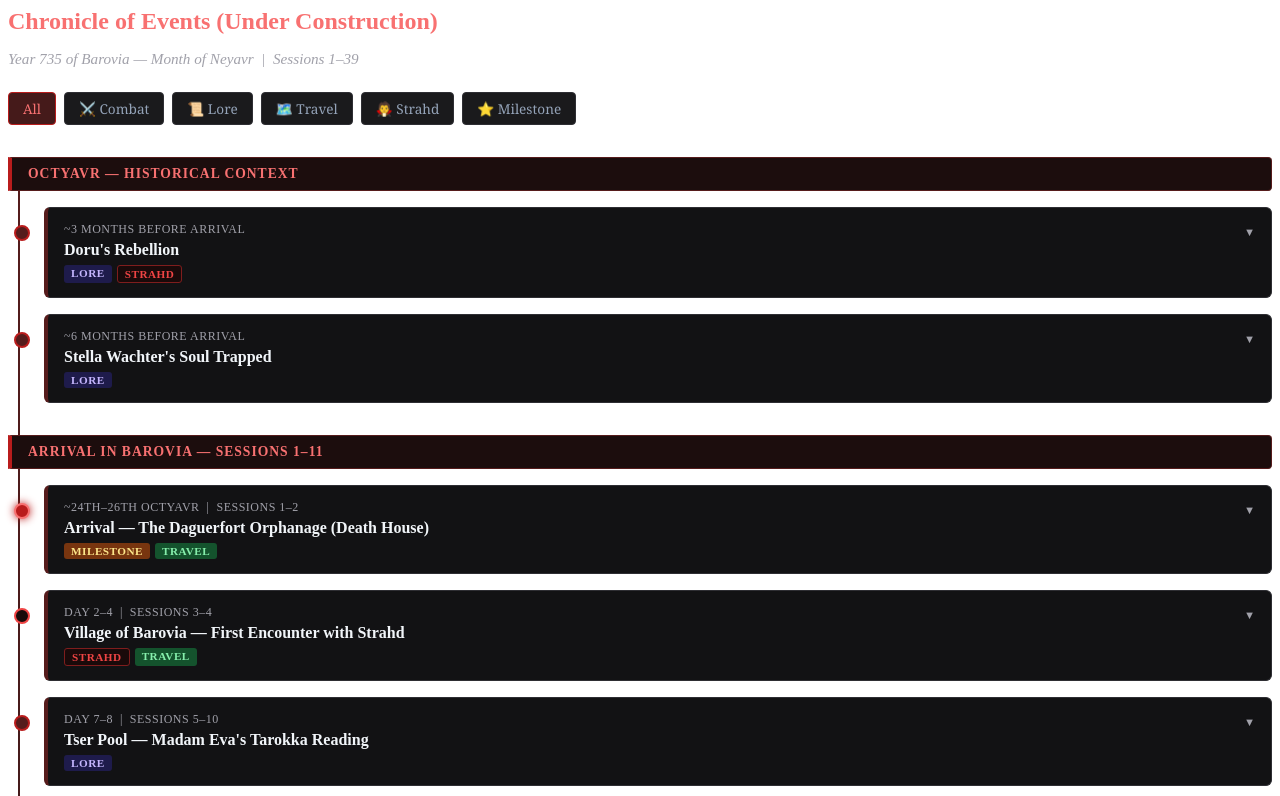
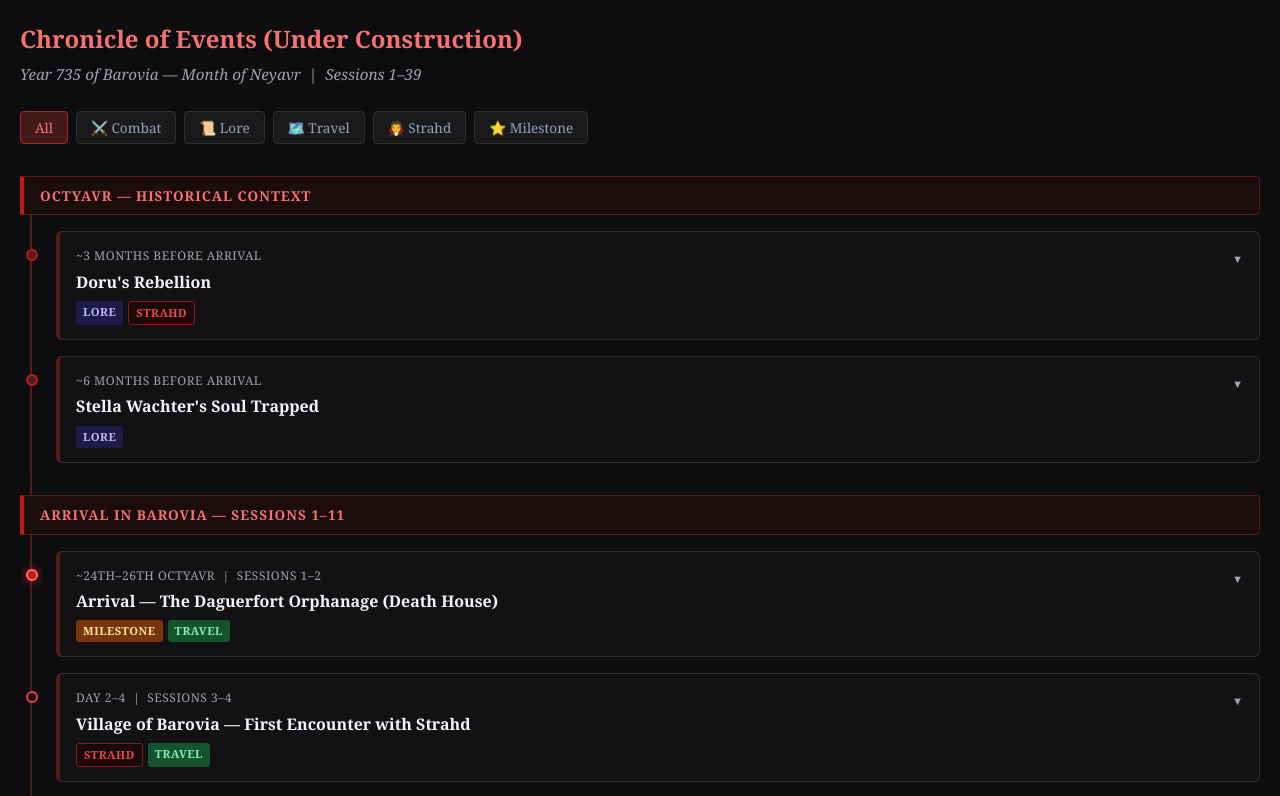
Before and after one commit to cameron1288/Barovia, a plain HTML site: page content/timeline.html in a window 1280 px wide. Shown: the top 796 px of the page. Drawn offline with Linux system fonts and the light colour scheme; files that its build step writes are made by us from their sources.

Commit message:
timeline style

```diff
--- a/content/timeline.html
+++ b/content/timeline.html
@@ -1,4 +1,6 @@
-
+<head>
+    <link rel="stylesheet" href="./css/style.css">
+</head>
 <!-- Timeline Tab -->
 <div id="timeline-tab">
 
```
